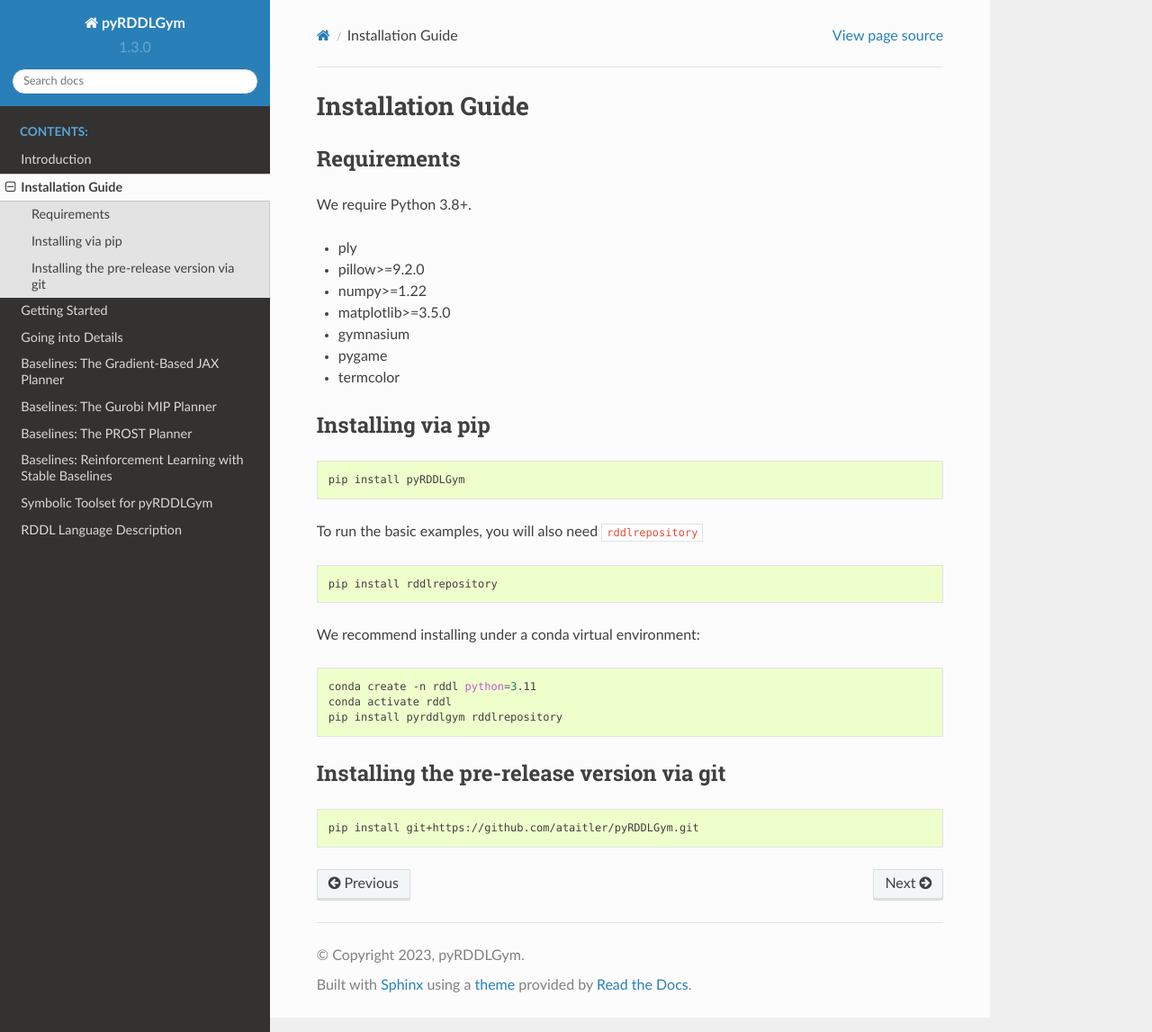
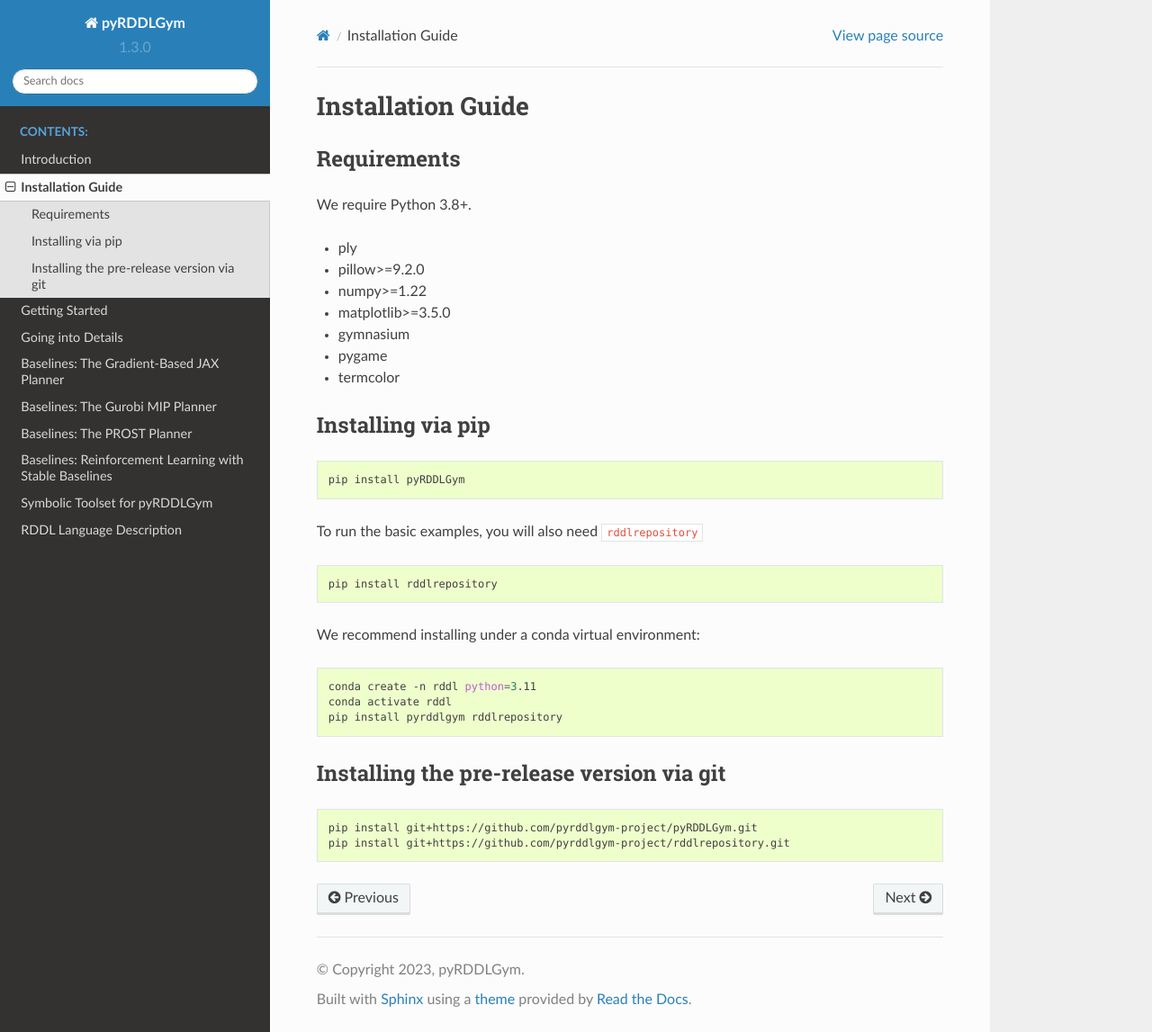
Before and after one commit to pyrddlgym-project/pyRDDLGym, a Sphinx documentation site: the page built from docs/install.rst, in a window 1280 px wide and 1147 px high. Shown: the whole window at 90% size. Built offline with Sphinx 7.4.7 and the Read the Docs theme 2.0.0, drawn with Linux system fonts in a browser that asks for light colours.

Commit message:
Update install.rst

```diff
--- a/docs/install.rst
+++ b/docs/install.rst
@@ -37,4 +37,5 @@ Installing the pre-release version via git
 ---------
 .. code-block:: shell
 
-    pip install git+https://github.com/ataitler/pyRDDLGym.git
+    pip install git+https://github.com/pyrddlgym-project/pyRDDLGym.git
+    pip install git+https://github.com/pyrddlgym-project/rddlrepository.git
```
